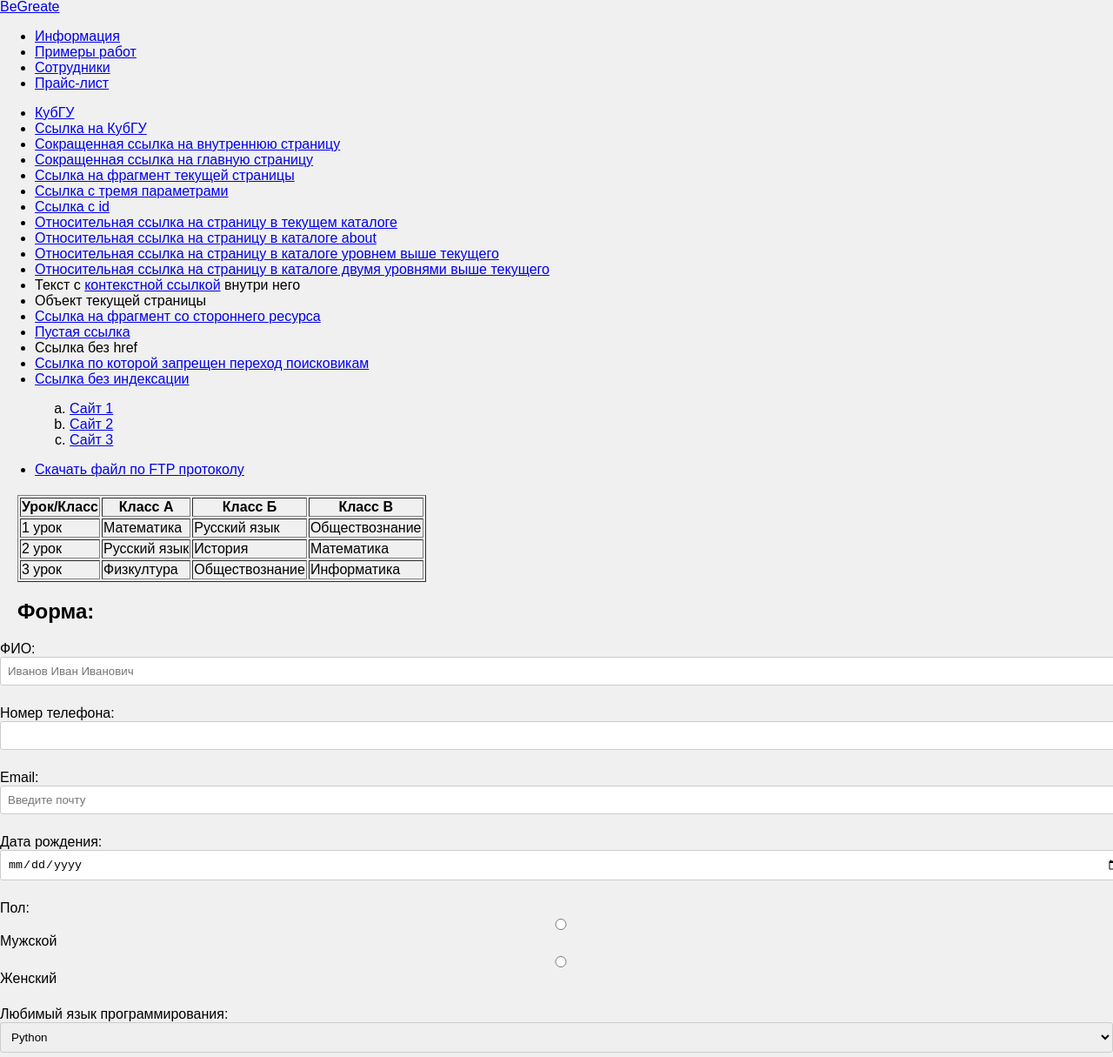
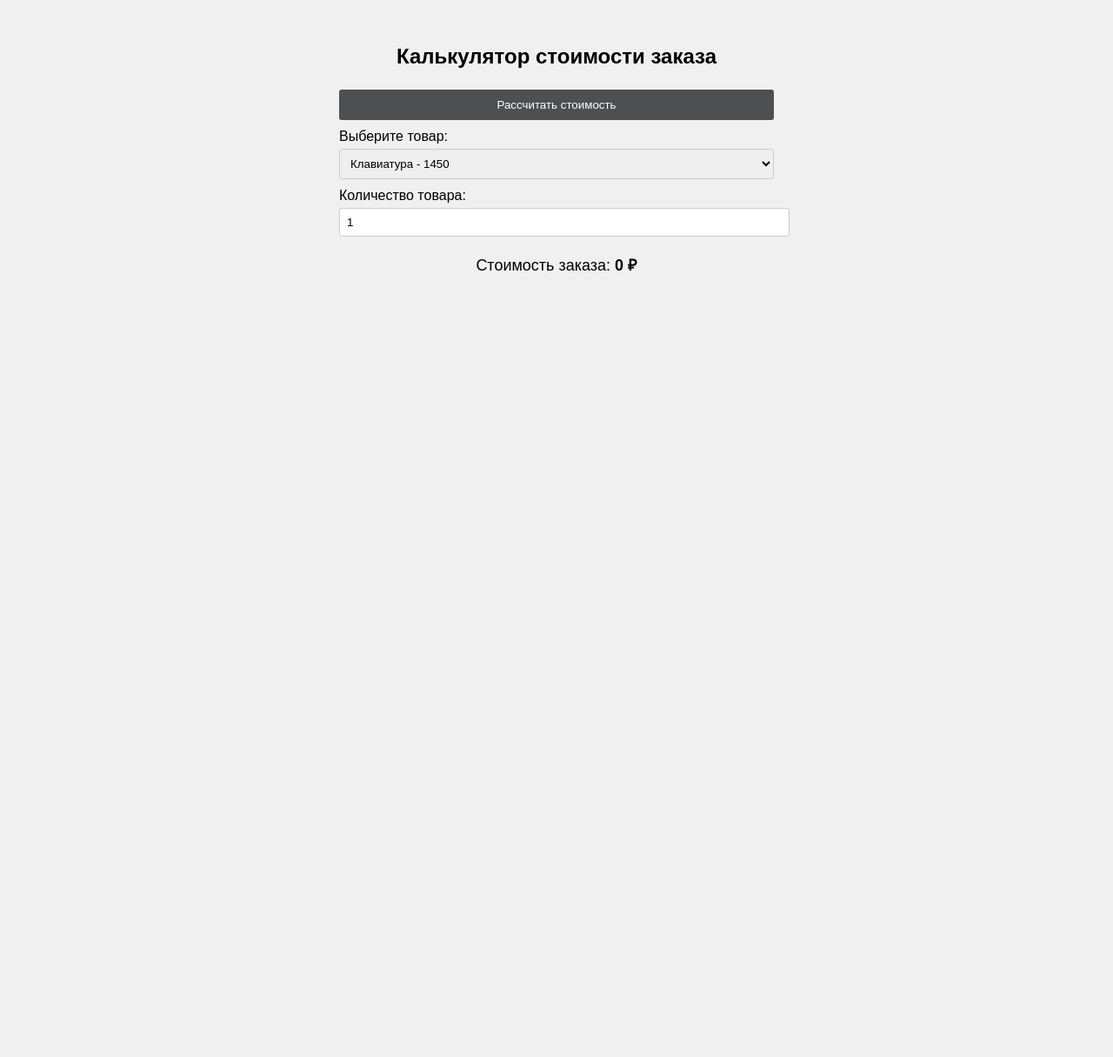
Before and after one commit to AndreyKucher27/main, a plain HTML site: page index.html in a window 1280 px wide. Shown: the part 1-1216 px from the top of the page at 87% size. After the commit the page ends 800 px from the top, so only its background shows below. Drawn offline with Linux system fonts and the light colour scheme.

Commit message:
Update index.html

```diff
--- a/index.html
+++ b/index.html
@@ -1,134 +1,34 @@
 <!DOCTYPE html>
 <html>
 <head>
-    <meta charset="utf-8">
-    <title>Задание 3</title>
+    <meta charset="UTF-8">
+    <meta name="viewport" content="width=device-width, initial-scale=1.0">
+    <title>Калькулятор стоимости заказа</title>
     <link rel="stylesheet" href="style.css">
 </head>
-<body style="margin:0;">
-<nav class="navbar">
-    <div class="container">
-        <!--<img class="image"  src="image.png" alt="">-->
-        <a href="#" class="navbar-brand">BeGreate</a>
+<body>
+    <div class="calculator">
 
-        <div class="navbar-wrap">
-            <ul class="navbar-menu">
-                <li><a href="#">Информация</a></li>
-                <li><a href="#">Примеры работ</a></li>
-                <li><a href="#">Сотрудники</a></li>
-                <li><a href="#">Прайс-лист</a></li>
-            </ul>
+        <h3>Калькулятор стоимости заказа</h3>
+          <button class="cost"  id="calculate">Рассчитать стоимость</button>
+        <div class="vybor">
+            <label for="product">Выберите товар:</label>
+            <select id="product">
+                <option value="product1">Клавиатура - 1450</option>
+                <option value="product2">Мышь - 900</option>
+                <option value="product3">Коврик - 550</option>
+            </select>
+        </div>
+        <div class="vybor">
+            <label for="kolvo">Количество товара:</label>
+            <input type="number" id="kolvo" min="1" value="1">
+        </div>
+        <div class="result">
+            <p>Стоимость заказа: <span id="total">0 ₽</span></p>
         </div>
     </div>
-</nav>
-
-<div class="colorwant">
-<ul>
-<li><a href="http://www.kubsu.ru/">КубГУ</a></li>
-<li><a href="c">Ссылка на КубГУ</a></li>
-<!--<a href="https://www.kubsu.ru/"><img src="image.png" width="200" height="200"></a>-->
-<li><a href="/secondfile.html">Сокращенная ссылка на внутреннюю страницу</a></li>
-<li><a href="/index.html">Сокращенная ссылка на главную страницу</a></li>
-<li><a href="#object">Ссылка на фрагмент текущей страницы</a></li>
-<li><a href="/index.html?par1=a&par2=b&par3=c">Ссылка с тремя параметрами</a></li>
-<li><a href="#">Ссылка с id</a></li>
-<li><a href ="./secondfile.html">Относительная ссылка на страницу в текущем каталоге</a></li>
-<li><a href ="./about/file.html">Относительная ссылка на страницу в каталоге about</a></li>
-<li><a href ="../about/file.html">Относительная ссылка на страницу в каталоге уровнем выше текущего</a></li>
-<li><a href ="../../about/file.html">Относительная ссылка на страницу в каталоге двумя уровнями выше текущего</a></li>
-<li>Текст с <a href="file.html">контекстной ссылкой</a> внутри него</li>
-<li><id="object">Объект текущей страницы</li>
-<li><a href="https://www.kubsu.ru/ru/university/library">Ссылка на фрагмент со стороннего ресурса</a></li>
-<!--<li>Ссылки с областями картинки</p> <img src="F:\Документы Андрея\Дизайн студия\Задание 1\122.jpg" width="300" height="200" usemap="#imag" alt="Области картинки"></li>
-            <map name="imag"><area shape="circle" coords="20,25,200" href="15c.html" alt="circle">
-                <area shape="rect" coords="140,100,900,140" href="15r.html" alt="rect">
-            </map>-->
-<li><a href="#">Пустая ссылка</a></li>
-<li><a>Ссылка без href</a></li>
-<li><a href="http://www.kubsu.ru/" rel="nofollow">Ссылка по которой запрещен переход поисковикам</a></li>
-<li><a href="https://example.com/" rel="nofollow">Ссылка без индексации</a></li>
-<p><ol start="1" type="a">
-    <li><a href="Ссылка1.html" title="Сайт 1">Сайт 1</a></li>
-    <li><a href="Ссылка2.html" title="Сайт 2">Сайт 2</a></li>
-    <li><a href="Ссылка3.html" title="Сайт 3">Сайт 3</a></li>
-</ol><p>
-<li><a href="ftp://log:parol@adress.ru/F:\Документы Андрея\Дизайн студия\Задание 1\Документ.txt">Скачать файл по FTP протоколу</a></li>
-</ul>
-</div>
-<!--ТЕГИ-->
-
-<!--Таблица-->
-<!--<caption id="a2">Таблица</caption>-->
-<div style="margin: 20px;">
-<table border="1">
-<caption></caption>
-<tr>
-<th class="change">Урок/Класс</th>
-<th>Класс А</th>
-<th>Класс Б</th>
-<th>Класс В</th>
-</tr>
-<tr>
-<td class="change1">1 урок</td>
-<td>Математика</td>
-<td>Русский язык</td>
-<td>Обществознание</td>
-</tr>
-<tr>
-<td class="change1">2 урок</td>
-<td>Русский язык</td>
-<td>История</td>
-<td>Математика</td>
-</tr>
-<tr>
-<td class="change1">3 урок</td>
-<td>Физкултура</td>
-<td>Обществознание </td>
-<td>Информатика</td>
-</tr>
-</table>
-</div>
-<!--Таблица-->
-
-<!--ФОРМА-->
-<div class="colorwantform">
- <h2 style="margin-left: 20px;">Форма:</h2>
-  <form class="form" action="/" method="POST">  <label>
- ФИО:<br />
- <input type="text" name="student_name" placeholder="Иванов Иван Иванович">
- </label><br />
- <label>
- Номер телефона:<br />
- <input type="number" name="student_pnone">
- </label><br />
-  <label>
- Email:<br />
- <input type="email" name="email" placeholder="Введите почту">
- </label><br />
- <label>
- Дата рождения:<br />
- <input type="date" name="date">
- </label><br />
- <label>
- Пол:<br />
- <input name=sex type="radio" value="male">
- Мужской</label>
- <label>
- <input name=sex type="radio" value="female">
- Женский</label> <br />
- <label>
- Любимый язык программирования:<br>
- <select>
- <option value="Pascal">Pascal</option>
- <option value="C">C</option>
- <option value="C++">C++</option>
- <option value="JavaScript">JavaScript</option>
- <option value="PHP">PHP</option>
- <option value="Python" selected="selected">Python</option>
- <option value="Java">Java</option><p>
- </select>
-
- <!--ФОРМА-->
-
- </body>
+    <!--Подключаем JS перед закрывающимся тегом body-->
+          <script src="main.js">
+      </script>
+</body>
  </html>
```
